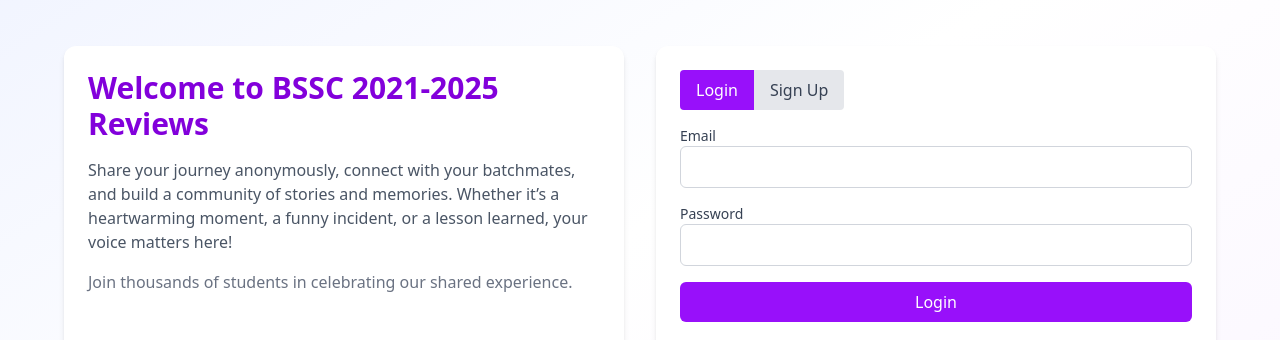
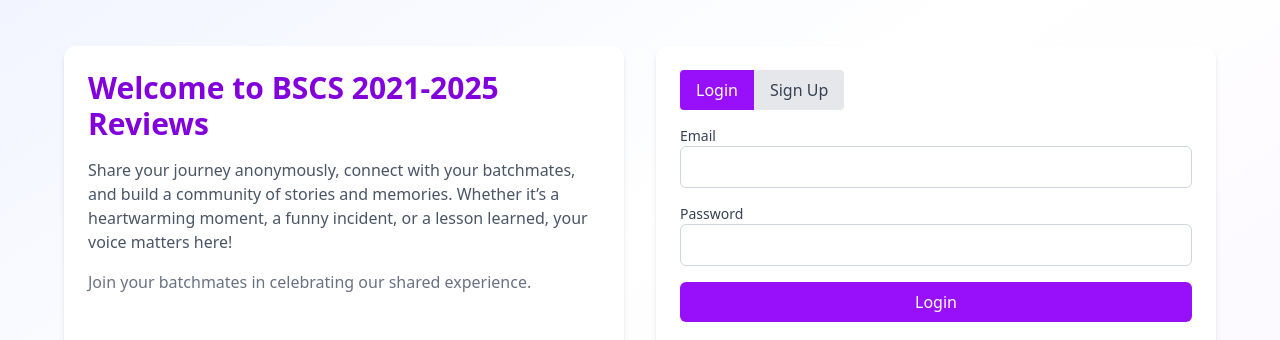
Before and after one commit to ahsan-do/class-reviews-2025, a Next.js app: page /auth in a window 1280 px wide. Shown: the part 172-512 px from the top of the page. Built offline with nearby package versions, Linux system fonts and the light colour scheme; no server answers.

Commit message:
welcome screen message fixed

```diff
--- a/src/app/auth/page.js
+++ b/src/app/auth/page.js
@@ -52,11 +52,11 @@ export default function Page() {
             <div className="max-w-6xl w-full flex flex-col md:flex-row gap-8">
                 {/* Left Side - Information */}
                 <div className="w-full md:w-1/2 p-6 bg-white rounded-xl shadow-md">
-                    <h1 className="text-3xl font-bold text-purple-700 mb-4">Welcome to BSSC 2021-2025 Reviews</h1>
+                    <h1 className="text-3xl font-bold text-purple-700 mb-4">Welcome to BSCS 2021-2025 Reviews</h1>
                     <p className="text-gray-600 mb-4">
                         Share your journey anonymously, connect with your batchmates, and build a community of stories and memories. Whether it’s a heartwarming moment, a funny incident, or a lesson learned, your voice matters here!
                     </p>
-                    <p className="text-gray-500">Join thousands of students in celebrating our shared experience.</p>
+                    <p className="text-gray-500">Join your batchmates in celebrating our shared experience.</p>
                 </div>
 
                 {/* Right Side - Form */}
```
